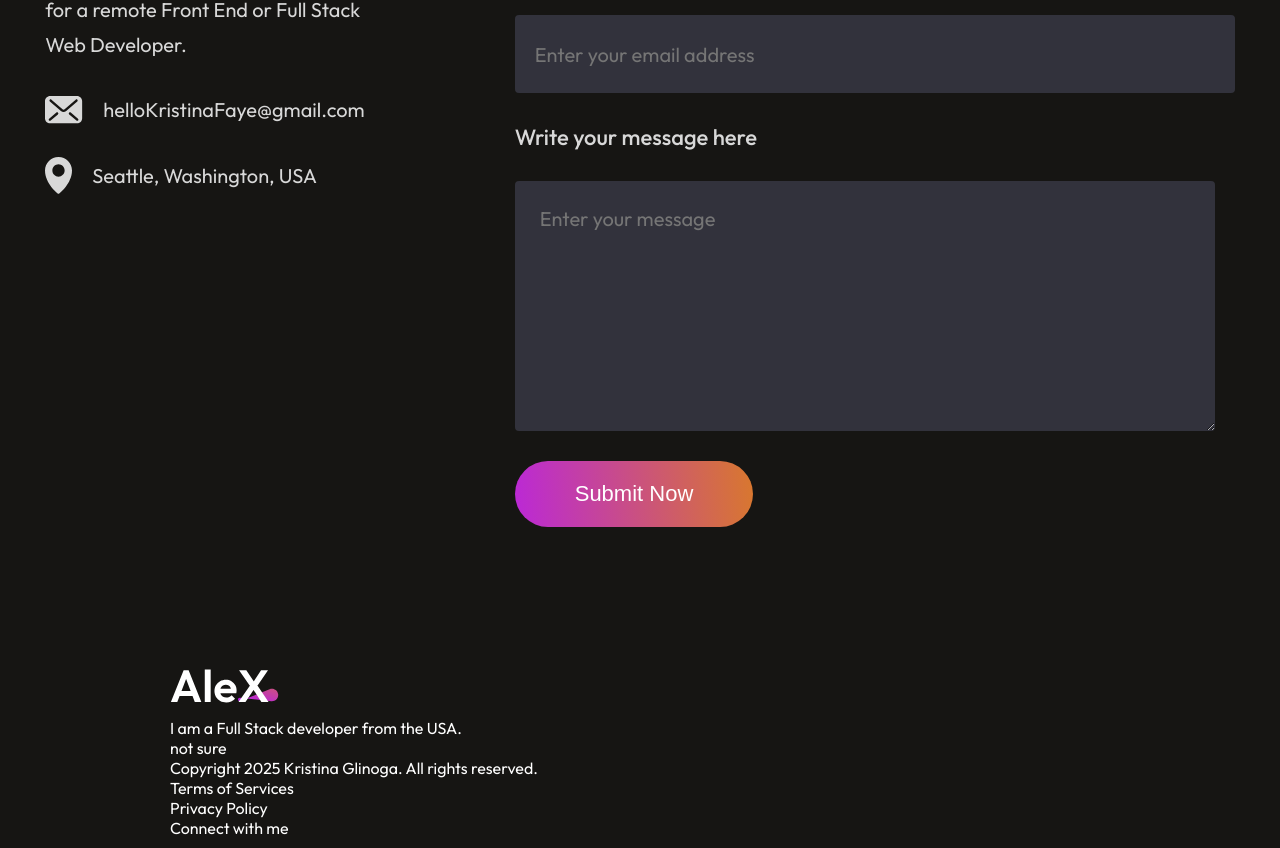
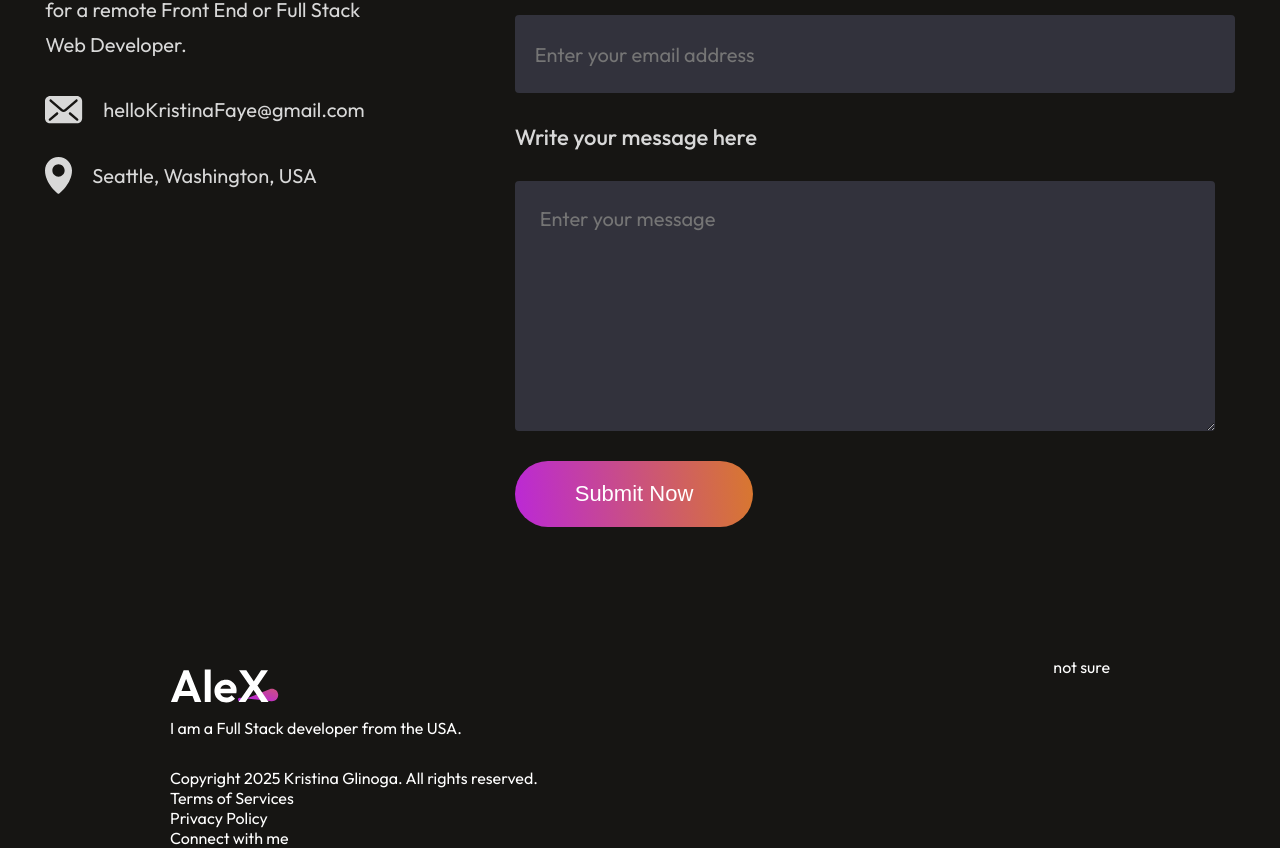
Before and after one commit to hellokristinafaye/portfolio-react, a React (Vite) app: page / in a window 1280 px wide. Shown: the part 3743-4591 px from the top of the page. Built offline with nearby package versions, Linux system fonts and the light colour scheme.

Commit message:
styling corrected w/ a div move

```diff
--- a/src/components/Footer/Footer.css
+++ b/src/components/Footer/Footer.css
@@ -4,3 +4,8 @@
     flex-direction: column;
     gap: 30px;
 }
+.footer-top {
+    display: flex;
+    justify-content: space-between;
+
+}
```
Also changed, not shown: src/components/Footer/Footer.jsx (+6 -2 lines).
